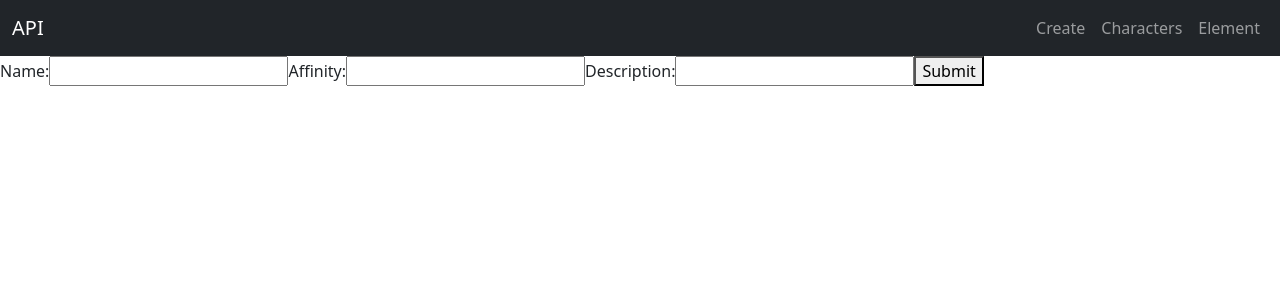
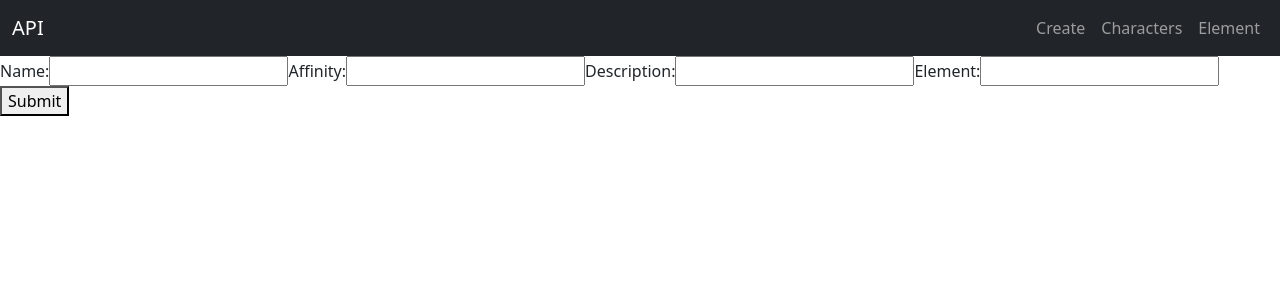
Before and after one commit to DSmith575/s1-23-project-2-react-CRUD-Dsmith575, a React (Create React App) app: page /create in a window 1280 px wide. Shown: the top 300 px of the page. Built offline with nearby package versions, Linux system fonts and the light colour scheme.

Commit message:
QuickFix, element added

```diff
--- a/src/components/form/momo.js
+++ b/src/components/form/momo.js
@@ -3,6 +3,7 @@ import axios from 'axios';
 
 const CharacterForm = () => {
     const [name, setName] = useState("");
+    const [characterId, setCharacterId] = useState(null);
     const [rarity, setRarity] = useState([]);
     const [element, setElement] = useState("");
     const [affinity, setAffinity] = useState("");
@@ -12,9 +13,10 @@ const CharacterForm = () => {
     const [affinityBonus, setAffinityBonus] = useState(null);
 
 
+
     const [error, setError] = useState("");
     const [message, setMessage] = useState("");
-    const [data, setData] = useState([]);
+
 
     const handleSubmit = async (event) => {
         event.preventDefault();
@@ -24,19 +26,20 @@ const CharacterForm = () => {
                 name,
                 affinity,
                 description,
-            }
+            };
+
+            const elementData = {
+              element,
+              characterId,
+            };
+
 
             const response = await axios.post('https://smitde5-rest-api.onrender.com/api/v1/characters/', characterData);
-            const { msg, characterId } = await response.data.id;
-            setData(response.data);
-            console.log(data);
+            setCharacterId(response.data.data.id);
             // Handle the successful creation of the character
-            setMessage(`Character with the id: ${characterId} successfully created - ${msg}`);
+            setMessage(`Character with the id successfully created - `);
 
-            // await axios.post('https://smitde5-rest-api.onrender.com/api/v1/elements', {
-            //     element,
-            //     characterId
-            // });
+            await axios.post('https://smitde5-rest-api.onrender.com/api/v1/elements', elementData);
 
             // await axios.post('https://smitde5-rest-api.onrender.com/api/v1/personalities', {
             //     personality,
@@ -87,6 +90,10 @@ console.log("Creation successful");
             Description:
             <input type="text" value={description} onChange={(e) => setDescription(e.target.value)} />
           </label>
+          <label>
+            Element:
+            <input type="text" value={element} onChange={(e) => setElement(e.target.value)} />
+          </label>
           {error && <div>{error}</div>}
           <button type="submit">Submit</button>
         </form>
--- a/src/components/tables/Elements.js
+++ b/src/components/tables/Elements.js
@@ -23,12 +23,14 @@ const Elements = () => {
           <thead>
             <tr>
               <th>Name</th>
+              <th>Element</th>
             </tr>
           </thead>
           <tbody>
             {data.map((e) => (
               <tr>
-                <td>{e.name}</td>
+                <td>{e.character.name}</td>
+                <td>{e.element}</td>
                 <td></td>
               </tr>
             ))}
```
